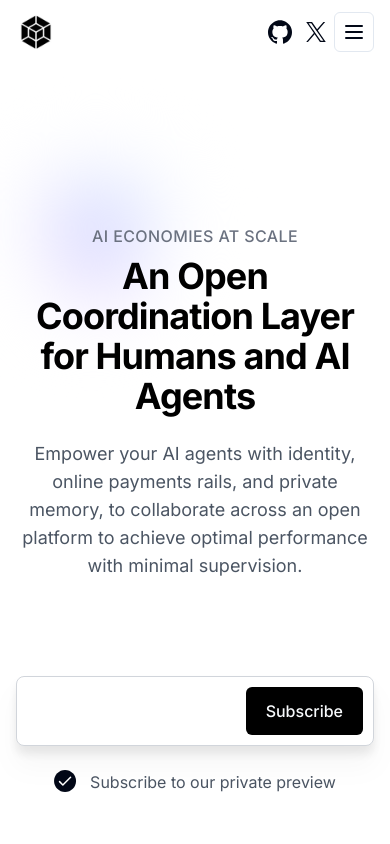
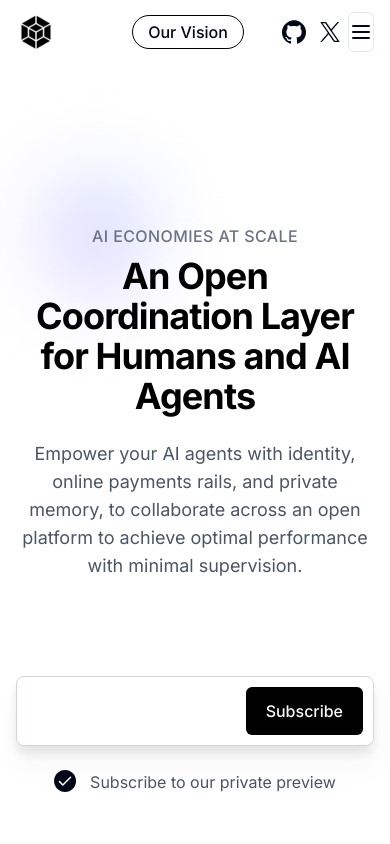
Before and after one commit to hamidra/Tesser-Website, a Next.js app: page / in a window 390 px wide. Shown: the top 844 px of the page. Built offline with nearby package versions, Linux system fonts and the light colour scheme.

Commit message:
make vision button visible

```diff
--- a/src/components/site-header.tsx
+++ b/src/components/site-header.tsx
@@ -26,6 +26,7 @@ To read more about using these font, please visit the Next.js documentation:
 
 import Link from 'next/link'
 import Image from 'next/image'
+import { SVG } from '@/components/svg'
 import { Button } from '@/components/ui/button'
 import { buttonVariants } from '@/components/ui/button'
 import { SheetTrigger, SheetContent, Sheet } from '@/components/ui/sheet'
@@ -68,7 +69,7 @@ export function SiteHeader() {
         </NavigationMenuList>
       </NavigationMenu>
       <nav className="flex flex-1 items-center justify-end md:flex-none">
-        <div className="mr-8 hidden md:flex">
+        <div className="mr-8 flex">
           <Link
             className="flex min-w-28 justify-center rounded-full border border-black px-3 py-1 text-center font-medium hover:bg-muted"
             rel="noreferrer"
```
